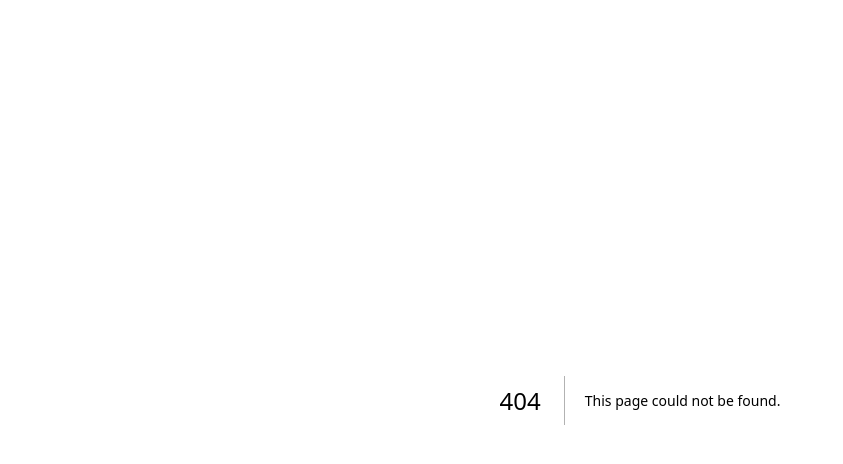
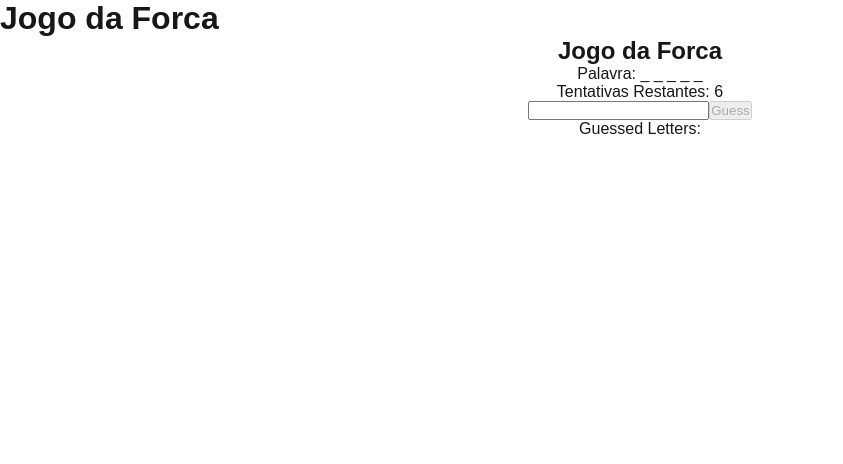
Before and after one commit to Henrilsm/Portfolio, a Next.js app in the folder portfolio/: page /forca in a window 1280 px wide. Before the commit this address had no page. Shown: the top 464 px of the page, without its empty margins (0-843 px from the left). Built offline with nearby package versions, Linux system fonts and the light colour scheme.

Commit message:
Começando Portfolio e jogo da forca

```diff
--- /dev/null
+++ b/portfolio/app/forca/page.js
@@ -0,0 +1,10 @@
+import Forca from "@/components/forca";
+
+export default function ForcaPage() {
+  return (
+    <div>
+      <h1>Jogo da Forca</h1>
+      <Forca />
+    </div>
+  );
+}
--- /dev/null
+++ b/portfolio/components/forca.js
@@ -0,0 +1,91 @@
+"use client";
+
+import React, { useState } from "react";
+
+const WORDS = ["Messi", "Neymar", "Santa", "Sport", "Nautico"];
+
+function getRandomWord() {
+  return WORDS[Math.floor(Math.random() * WORDS.length)];
+}
+
+const MAX_ATTEMPTS = 6;
+
+const Forca = () => {
+  const [word, setWord] = useState(getRandomWord());
+  const [guessedLetters, setGuessedLetters] = useState([]);
+  const [attempts, setAttempts] = useState(0);
+  const [input, setInput] = useState("");
+  const [gameOver, setGameOver] = useState(false);
+
+  const maskedWord = word
+    .split("")
+    .map((letter) =>
+      guessedLetters.includes(letter.toLowerCase()) ? letter : "_"
+    )
+    .join(" ");
+
+  const handleGuess = (e) => {
+    e.preventDefault();
+    if (gameOver || !input) return;
+
+    const guess = input.toLowerCase();
+    setInput("");
+
+    if (guessedLetters.includes(guess)) return;
+
+    setGuessedLetters([...guessedLetters, guess]);
+
+    if (!word.includes(guess)) {
+      const newAttempts = attempts + 1;
+      setAttempts(newAttempts);
+      if (newAttempts >= MAX_ATTEMPTS) setGameOver(true);
+    } else if (
+         word
+      .split("")
+      .every((l) => guessedLetters.includes(l.toLowerCase()) || l.toLowerCase() === guess)
+    ) {
+      setGameOver(true);
+    }
+  };
+
+  const handleRestart = () => {
+    setWord(getRandomWord());
+    setGuessedLetters([]);
+    setAttempts(0);
+    setInput("");
+    setGameOver(false);
+  };
+
+  return (
+    <div style={{ textAlign: "center" }}>
+      <h2>Jogo da Forca</h2>
+      <p>Palavra: {maskedWord}</p>
+      <p>Tentativas Restantes: {MAX_ATTEMPTS - attempts}</p>
+      <form onSubmit={handleGuess}>
+        <input
+          type="text"
+          maxLength={1}
+          value={input}
+          disabled={gameOver}
+          onChange={(e) => setInput(e.target.value.replace(/[^a-zA-Z]/g, ""))}
+        />
+        <button type="submit" disabled={gameOver || !input}>
+          Guess
+        </button>
+      </form>
+      <p>Guessed Letters: {guessedLetters.join(", ")}</p>
+      {gameOver && (
+        <div>
+          <h3>
+            {word.split("").every((l) => guessedLetters.includes(l))
+              ? "Parabéns! Você ganhou!"
+              : `Você perdeu! A palavra era "${word}".`}
+          </h3>
+          <button onClick={handleRestart}>Restart</button>
+        </div>
+      )}
+    </div>
+  );
+};
+
+export default Forca;
```
Also changed, not shown: portfolio/app/page.js (+26 -89 lines), portfolio/public/Assets/Minha foto.jpeg (added), 1 other file (tests, documents, lock files or other folders).
